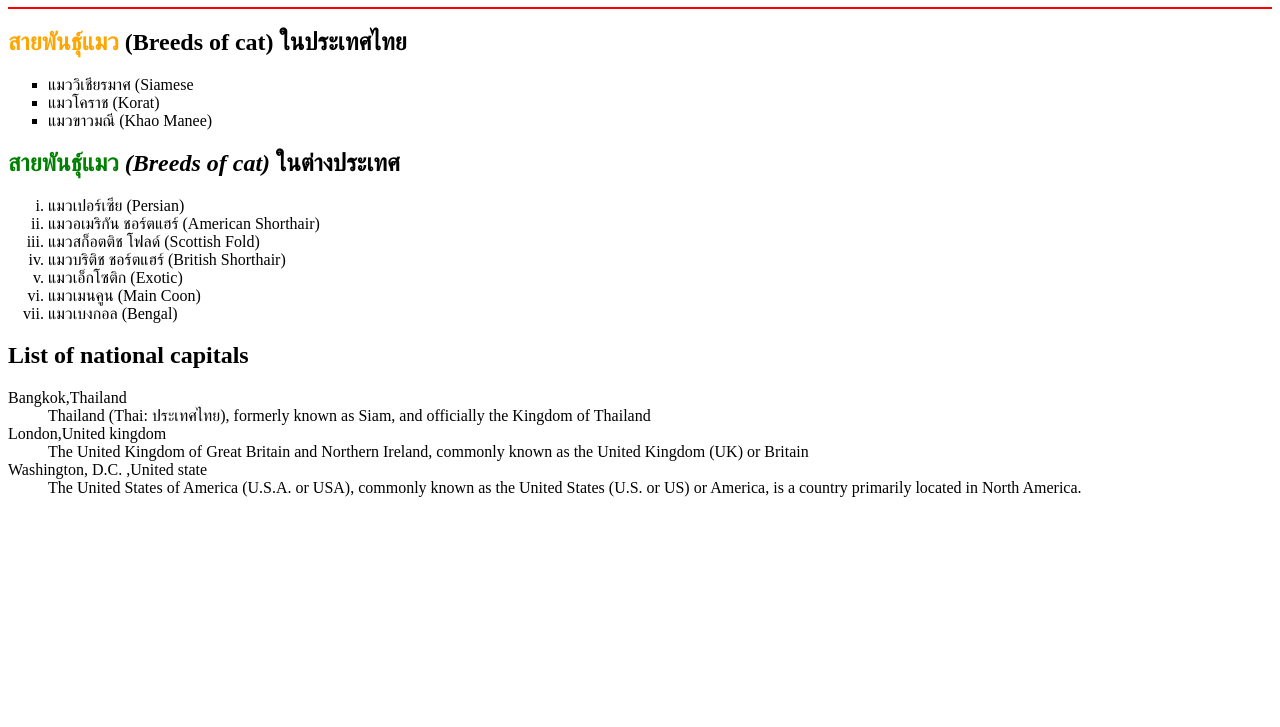
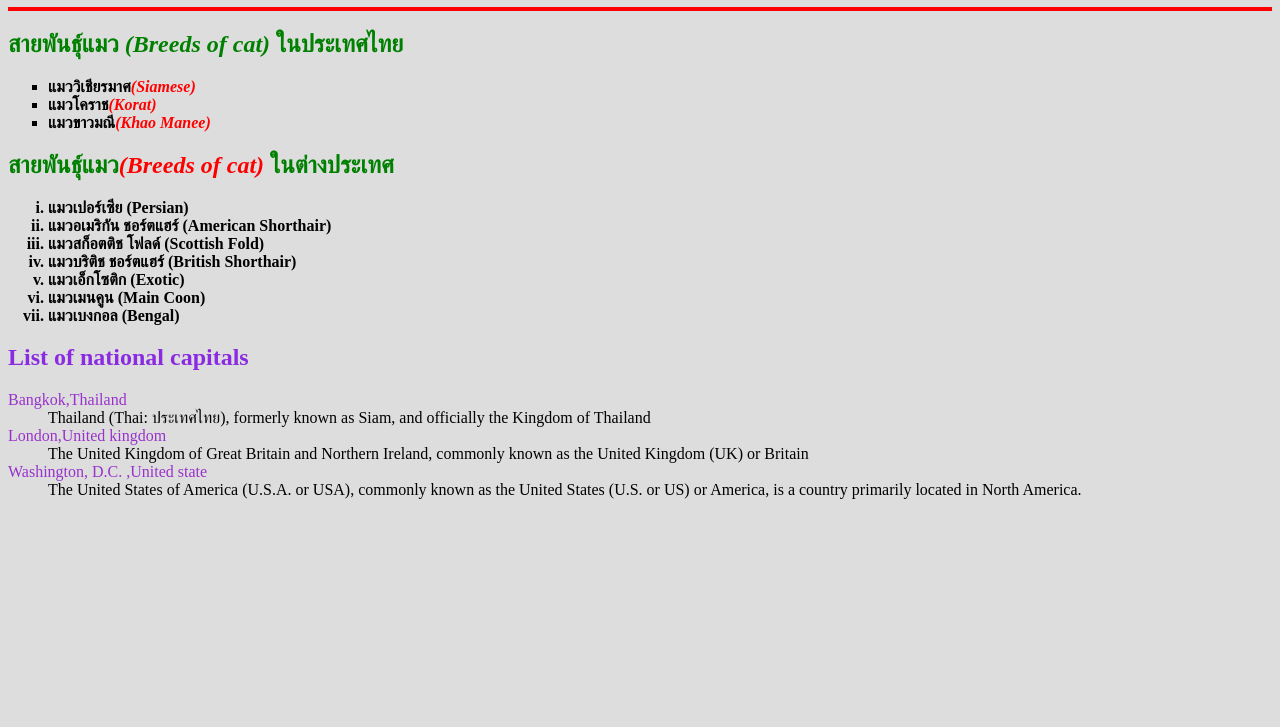
Before and after one commit to ChananthonTha/webdesign4, a plain HTML site: page index.html in a window 1280 px wide. Shown: the part 73-800 px from the top of the page. Drawn offline with Linux system fonts and the light colour scheme.

Commit message:
3rd Update

```diff
--- a/index.html
+++ b/index.html
@@ -6,19 +6,20 @@
         <meta name="description" content="I like a cat">
         <meta name="keyword" content="Breeds, cat">
         <meta name="viewport" content="width=device-width, initial-scale=1.0">
+        <link rel="stylesheet" href="style.css">
         <title>Advance CSS</title>
     </head>
     <body>
         <h1>Breeds of cat</h1>
-        <hr color="red">
-        <h2><font color="orange">สายพันธุ์แมว </font><en>(Breeds of cat)</en>  ในประเทศไทย</h2>
+        <hr />
+        <h2>สายพันธุ์แมว <span class="text1">(Breeds of cat)</span> ในประเทศไทย</h2>
         <!-- List Tag -->
         <ul type="square"> <!--UL:Un-ordered List as circle, square -->
-            <li>แมววิเชียรมาศ (Siamese</li>
-            <li>แมวโคราช (Korat)</li>
-            <li>แมวขาวมณี (Khao Manee)</li>
+            <li>แมววิเชียรมาศ<span class="text2">(Siamese)</span></li>
+            <li>แมวโคราช<span class="text2">(Korat)</span></i></li>
+            <li>แมวขาวมณี<span class="text2">(Khao Manee)</span></li>
         </ul>
-        <h2><font color="green">สายพันธุ์แมว </font><em>(Breeds of cat)</em> ในต่างประเทศ</h2>
+        <h2><span class="text3">สายพันธุ์แมว</span><span class="text2">(Breeds of cat)</span> ในต่างประเทศ</h2>
         <ol type="i"><!--  OL:Ordered List -->
             <li>แมวเปอร์เซีย (Persian)</li>
             <li>แมวอเมริกัน ชอร์ตแฮร์ (American Shorthair)</li>
@@ -29,7 +30,7 @@
             <li>แมวเบงกอล (Bengal)</li>
         </ol>
 
-        <h2>List of national capitals</h2>
+        <h2 class="text4">List of national capitals</h2>
         <dl>
             <dt>Bangkok,Thailand</dt><!--DT:Definition Terms -->
             <dd>Thailand (Thai: ประเทศไทย), formerly known as Siam,
--- a/style.css
+++ b/style.css
@@ -0,0 +1,40 @@
+body{
+    background-color: #dddddd;
+}
+
+h1{
+    color: blueviolet;
+}
+
+h2{
+    color: green;
+}
+
+.text1{
+    font-style: italic;
+}
+
+.text2{
+    color: red;
+    font-style: italic;
+}
+
+.text3{
+    color: green;
+}
+
+.text4{
+    color: blueviolet;
+}
+
+dt{
+    color: darkorchid;
+}
+
+hr{
+    border: 2px solid red;
+}
+
+li{
+    font-weight: bold;
+}
```
